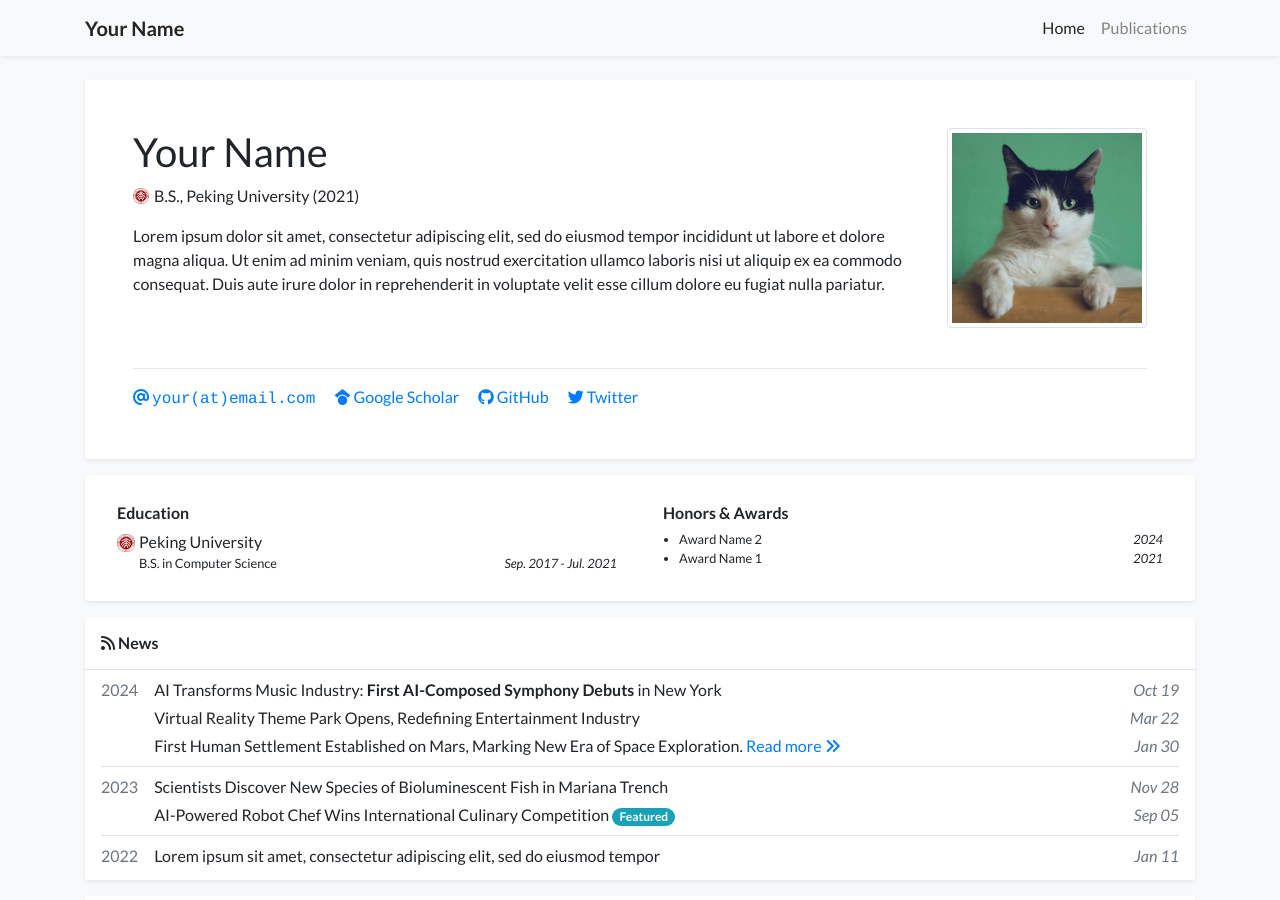
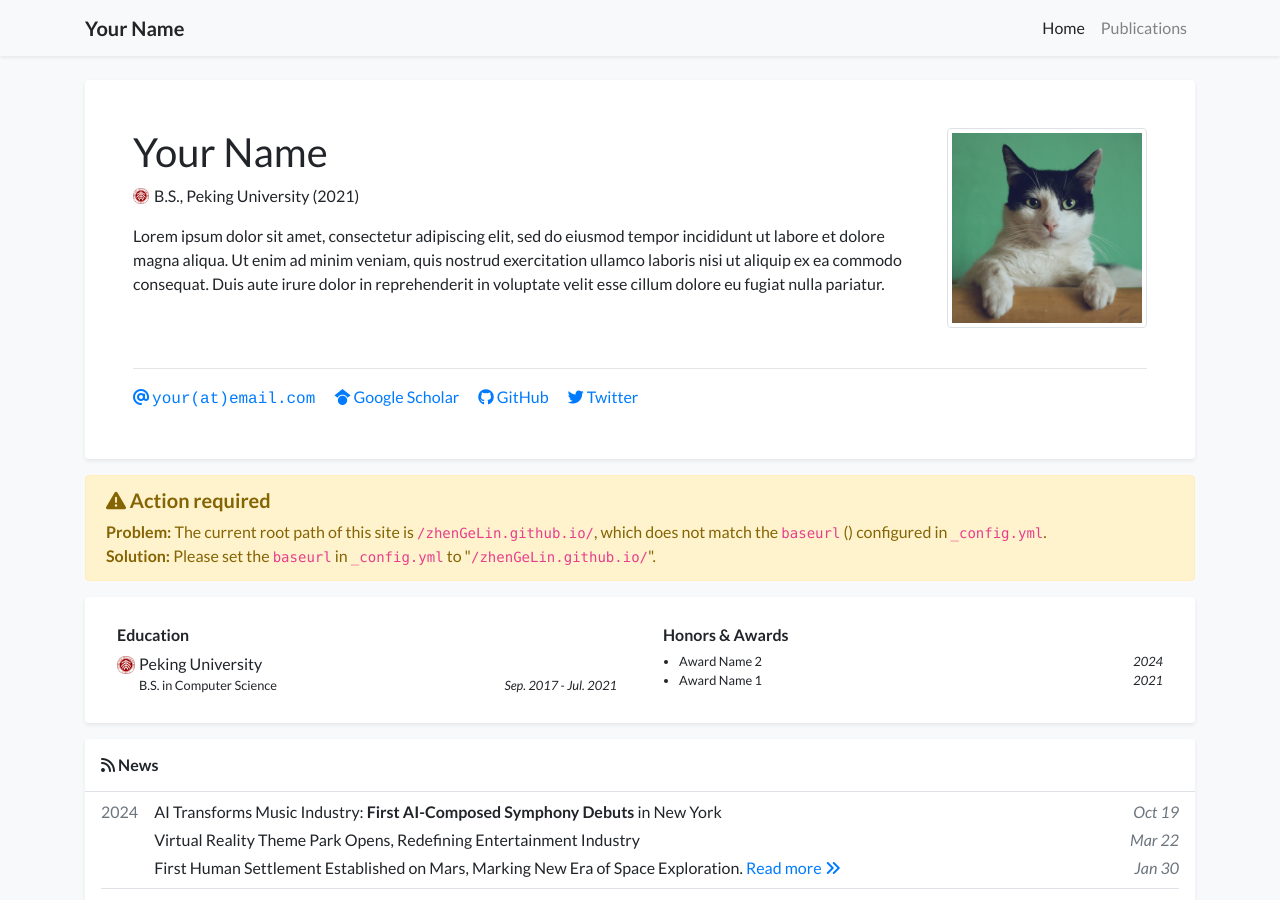
Before and after one commit to zhenGeLin/zhenGeLin.github.io, a Jekyll site: the page built from index.html, in a window 1280 px wide and 900 px high. Built offline with Jekyll 4.4.1, drawn with Linux system fonts in a browser that asks for light colours; a style sheet for code colours, icons or effects is not loaded.

Commit message:
Add URL debug message shown when `baseurl` is not configured correctly

```diff
--- a/_config.yml
+++ b/_config.yml
@@ -13,8 +13,7 @@
 # you will see them accessed via {{ site.title }}, {{ site.email }}, and so on.
 # You can create any custom variable you would like, and they will be accessible
 # in the templates via {{ site.myvariable }}.
-baseurl: "" # the subpath of your site, e.g. /blog
-url: "" # the base hostname & protocol for your site, e.g. http://example.com
+baseurl: "/" # the subpath of your site, e.g. /blog
 
 # Build settings
 markdown: kramdown
--- /dev/null
+++ b/_includes/widgets/url_debug_message.html
@@ -0,0 +1,23 @@
+<div id="url-debug-message" class="row mt-3 d-none">
+    <div class="col">
+        <div class="alert alert-warning my-0" role="alert">
+            <h5><i class="fas fa-exclamation-triangle"></i> Action required</h5>
+            <strong>Problem:</strong>
+            The current root path of this site is <code class="root-path-text"></code>,
+            which does not match the <code>baseurl</code> (<code>{{ site.baseurl }}</code>) configured in <code>_config.yml</code>.
+            <br>
+
+            <strong>Solution:</strong>
+            Please set the <code>baseurl</code> in <code>_config.yml</code> to "<code class="root-path-text"></code>".
+        </div>
+    </div>
+</div>
+
+<script>
+if(location.pathname != "{{ site.baseurl }}"){
+    document.getElementById("url-debug-message").classList.remove('d-none');
+}
+document.querySelectorAll(".root-path-text").forEach(function(element){
+    element.textContent = location.pathname;
+});
+</script>
--- a/index.html
+++ b/index.html
@@ -5,6 +5,8 @@ navbar_title: Home
 num_selected: 10
 ---
 {% include widgets/profile_card.html %}
+
+{% include widgets/url_debug_message.html %}
 
 {% if site.data.display.homepage.show_experience %}
 {% include widgets/experience_card.html %}
```
